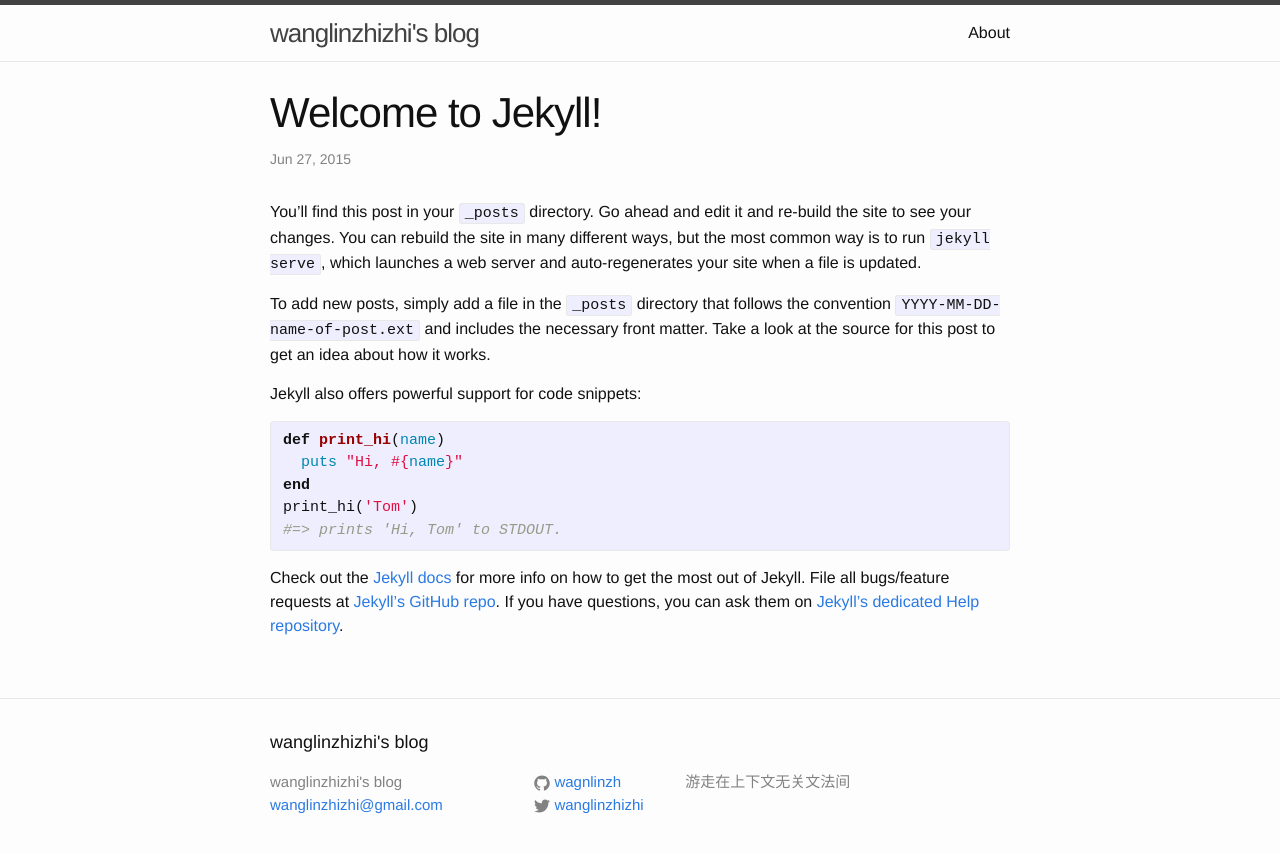
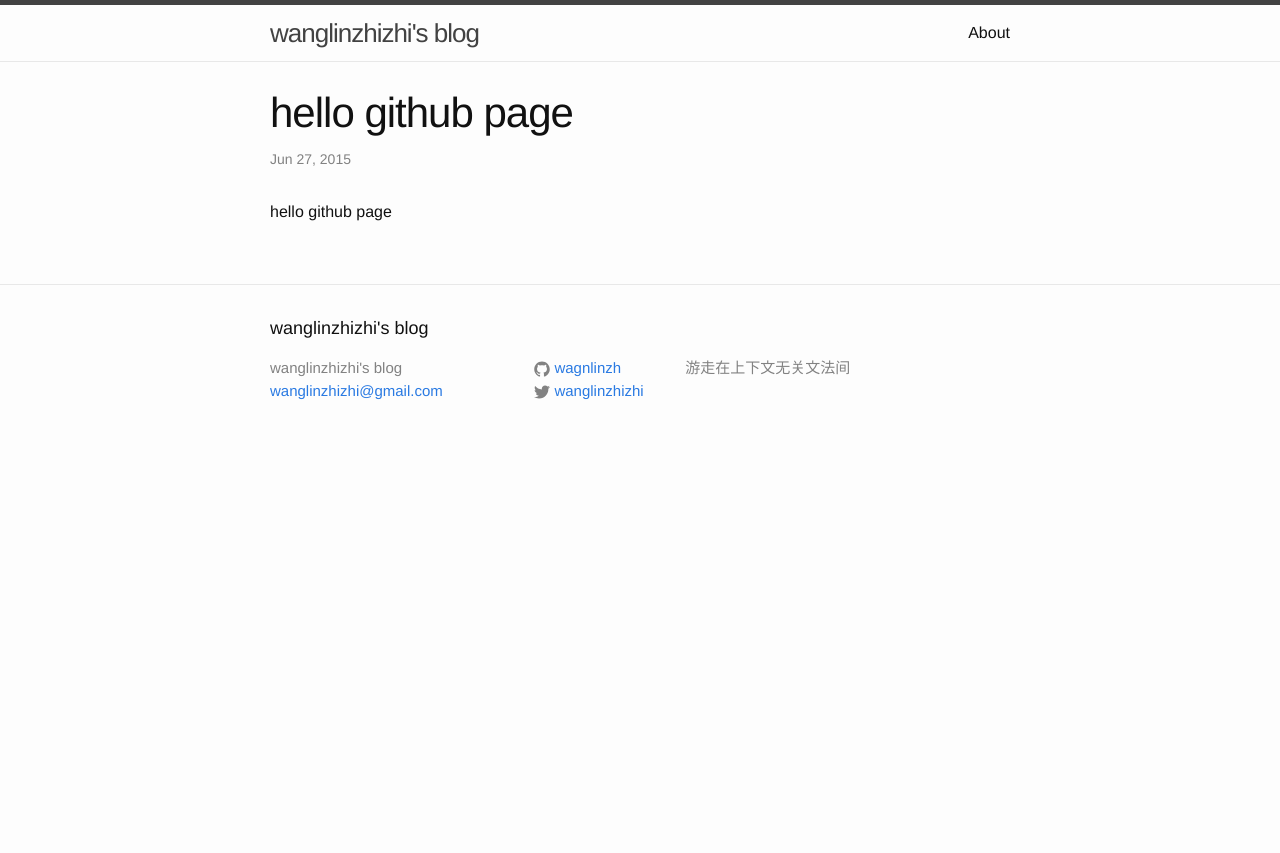
Before and after one commit to vk-lee/wagnlinzh.github.io, a Jekyll site: the page built from _posts/2015-06-27-hello-github-page.markdown, in a window 1280 px wide. Shown: the top 853 px of the page. Built offline with Jekyll 4.4.1, drawn with Linux system fonts in a browser that asks for light colours.

Commit message:
post fixed
15/06/27

```diff
--- a/_posts/2015-06-27-hello-github-page.markdown
+++ b/_posts/2015-06-27-hello-github-page.markdown
@@ -1,25 +1,8 @@
 ---
 layout: post
-title:  "Welcome to Jekyll!"
+title:  "hello github page"
 date:   2015-06-27 22:42:03
 categories: jekyll update
 ---
-You’ll find this post in your `_posts` directory. Go ahead and edit it and re-build the site to see your changes. You can rebuild the site in many different ways, but the most common way is to run `jekyll serve`, which launches a web server and auto-regenerates your site when a file is updated.
 
-To add new posts, simply add a file in the `_posts` directory that follows the convention `YYYY-MM-DD-name-of-post.ext` and includes the necessary front matter. Take a look at the source for this post to get an idea about how it works.
-
-Jekyll also offers powerful support for code snippets:
-
-{% highlight ruby %}
-def print_hi(name)
-  puts "Hi, #{name}"
-end
-print_hi('Tom')
-#=> prints 'Hi, Tom' to STDOUT.
-{% endhighlight %}
-
-Check out the [Jekyll docs][jekyll] for more info on how to get the most out of Jekyll. File all bugs/feature requests at [Jekyll’s GitHub repo][jekyll-gh]. If you have questions, you can ask them on [Jekyll’s dedicated Help repository][jekyll-help].
-
-[jekyll]:      http://jekyllrb.com
-[jekyll-gh]:   https://github.com/jekyll/jekyll
-[jekyll-help]: https://github.com/jekyll/jekyll-help
+hello  github page
```
